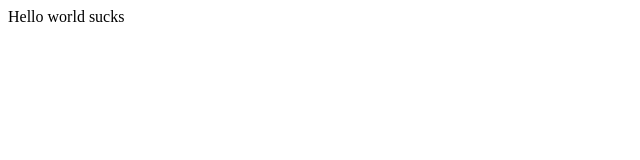
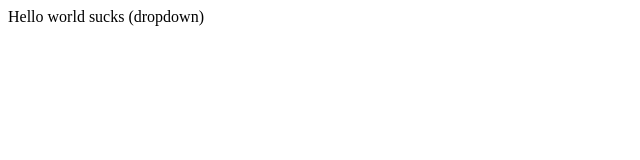
Before and after one commit to MuzammilBughio/localrepo, a plain HTML site: page index.html in a window 1280 px wide. Shown: the whole page, without its empty margins (0-640 px from the left). Drawn offline with Linux system fonts and the light colour scheme.

```diff
--- a/index.html
+++ b/index.html
@@ -1 +1 @@
-<p>Hello world sucks</p>
+<p>Hello world sucks (dropdown)</p>
```
